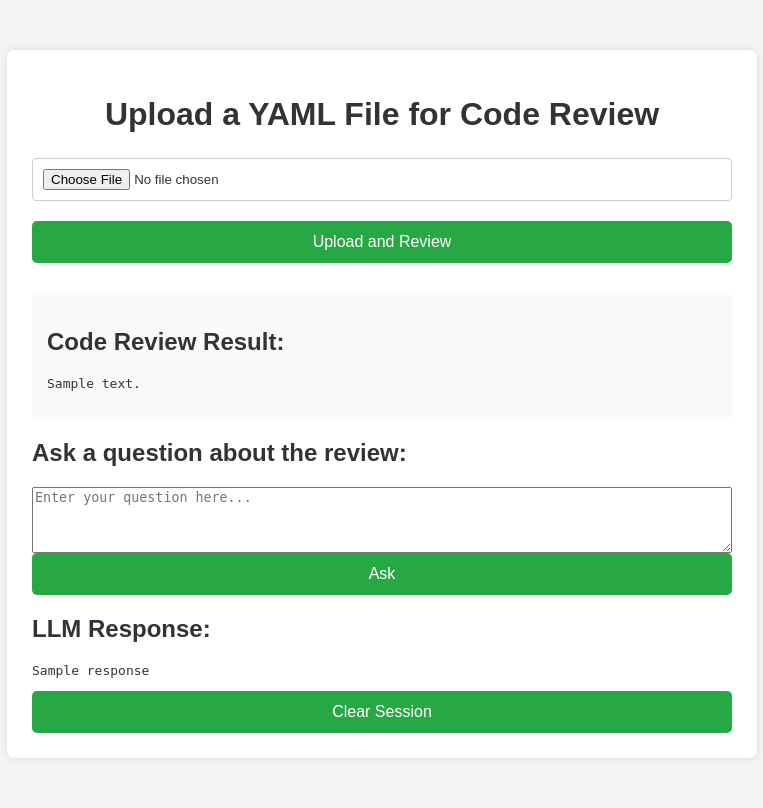
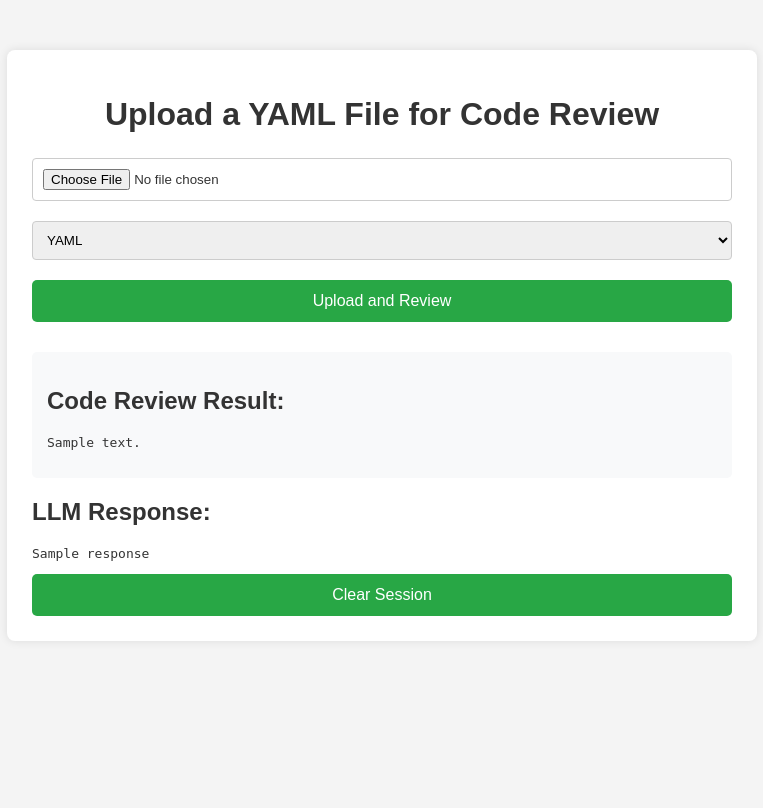
Before and after one commit to aryansingla45/flask-llm-ci-cd, a Flask app: template templates/index.html in a window 1280 px wide. Shown: the whole page, without its empty margins (258-1021 px from the left). After the commit the page ends 616 px from the top, so only its background shows below. Run offline with Flask 3, Linux system fonts and the light colour scheme; the template is opened without the code that fills it: most values are stand-ins (such as "Sample title", 1, 10 or a date in 2020).

Commit message:
Initial version - working

```diff
--- a/app.py
+++ b/app.py
@@ -1,5 +1,6 @@
 from flask import Flask, render_template, request, redirect, url_for, session
 import os
+import yaml
 from src.LLM import review_code
 from src.utils.review_utils import load_file
 import google.generativeai as genai
@@ -12,7 +13,7 @@ if not os.path.exists(app.config['UPLOAD_FOLDER']):
     os.makedirs(app.config['UPLOAD_FOLDER'])
 
 # Initialize LLM once with API key
-api_key = "your_api_key_here"
+api_key = "AIzaSyCtuuxWl4_WlBXjbRsMMU9Rh_ccp-KX5qc"
 genai.configure(api_key=api_key)
 
 generation_config = {
@@ -40,9 +41,9 @@ def index():
                 file_path = os.path.join(app.config['UPLOAD_FOLDER'], file.filename)
                 file.save(file_path)
 
-                # Load and review the YAML content
-                yaml_content = load_yaml(file_path)
-                review = review_code(str(yaml_content))
+                # Load and review the file content
+                file_content = load_file(file_path, request.form['pipeline_type'])
+                review = review_code(file_content if isinstance(file_content, str) else yaml.dump(file_content), request.form['pipeline_type'])
                 session['last_review'] = review  # Save the review result for further queries
 
                 return render_template('index.html', review=review)
--- a/requirements.txt
+++ b/requirements.txt
@@ -2,3 +2,5 @@ google-generativeai
 pytest
 Flask
 PyYAML
+pdfkit
+markdown2
--- a/templates/index.html
+++ b/templates/index.html
@@ -11,6 +11,11 @@
         <h1>Upload a YAML File for Code Review</h1>
         <form method="post" enctype="multipart/form-data">
             <input type="file" name="file" accept=".yaml, .dockerfile, .jenkinsfile">
+            <select name="pipeline_type" id="pipeline_type">
+                <option value="yaml">YAML</option>
+                <option value="docker">Docker</option>
+                <option value="jenkins">Jenkins</option>
+            </select>
             <input type="submit" value="Upload and Review">
         </form>
 
@@ -18,16 +23,6 @@
         <div class="review-box">
             <h2>Code Review Result:</h2>
             <pre>{{ review }}</pre>
-        </div>
-        {% endif %}
-
-        {% if review %}
-        <div class="query-box">
-            <h2>Ask a question about the review:</h2>
-            <form method="post">
-                <textarea name="query" placeholder="Enter your question here..." rows="4"></textarea>
-                <input type="submit" value="Ask">
-            </form>
         </div>
         {% endif %}
 
```
